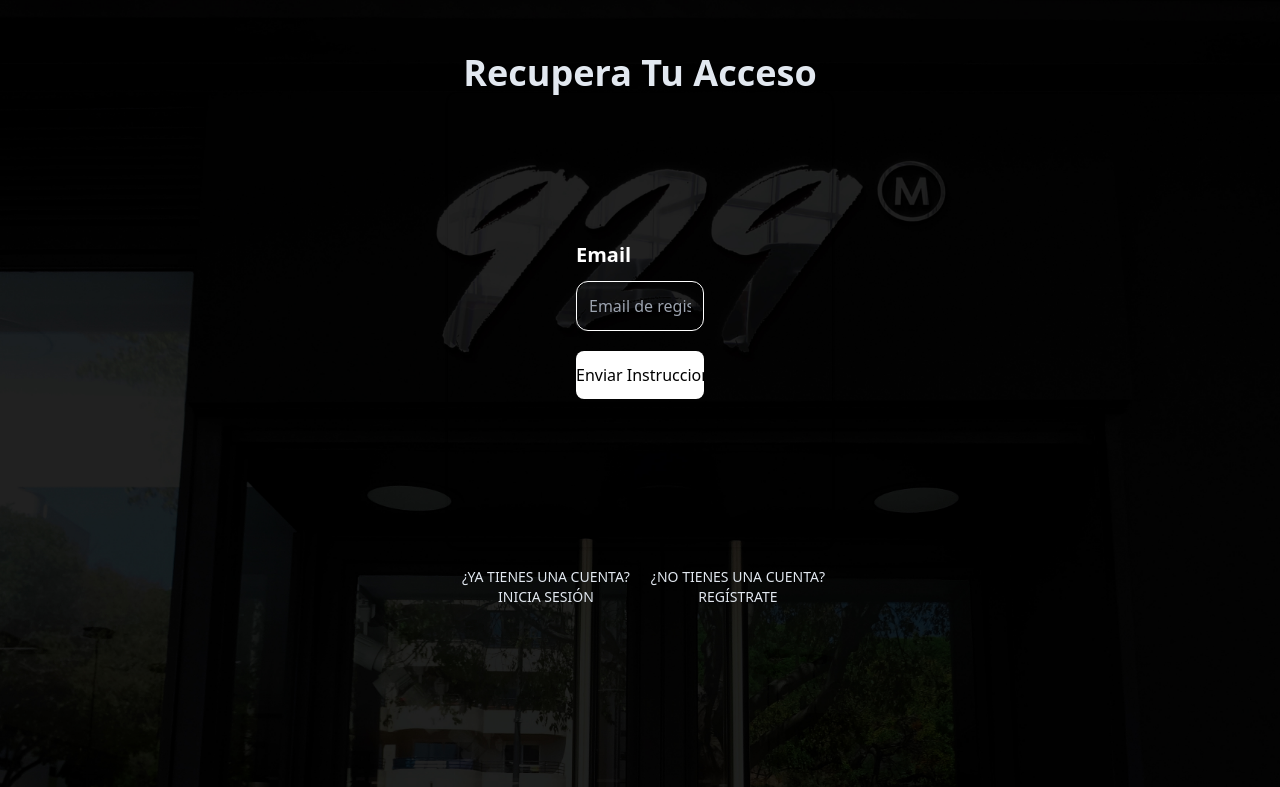
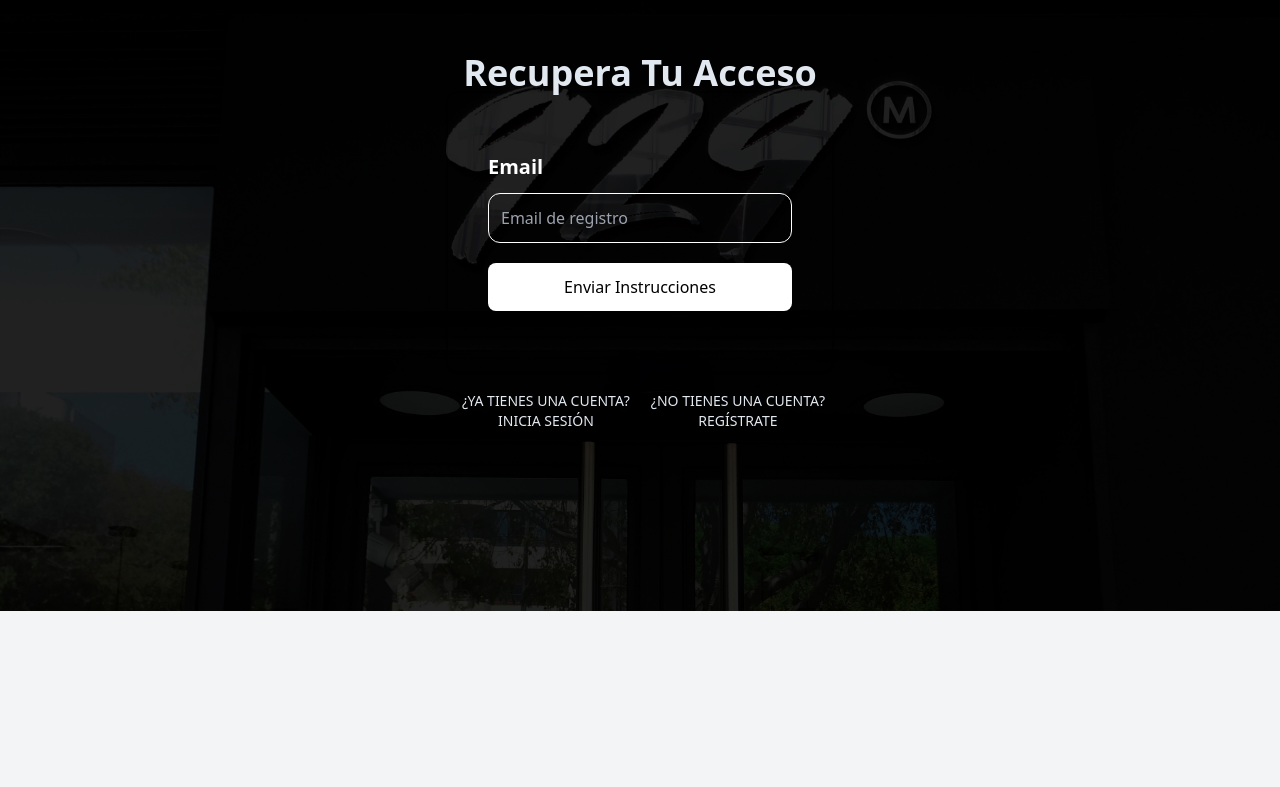
Before and after one commit to camilocodecali/gproyectos-frontend, a React (Vite) app: page /olvide-password in a window 1280 px wide. Shown: the part 107-894 px from the top of the page. After the commit the page ends 800 px from the top, so only its background shows below. Built offline with nearby package versions, Linux system fonts and the light colour scheme; no server answers.

Commit message:
Funcion de confirmar usuario, solicitar una nueva contraseña y crear una nueva contraseña funcionando

```diff
--- /dev/null
+++ b/src/config/clienteAxios.jsx
@@ -0,0 +1,7 @@
+import axios from "axios"
+
+const clienteAxios = axios.create({
+    baseURL: `${import.meta.env.VITE_BACKEND_URL}/api`
+})
+
+export default clienteAxios
--- a/src/paginas/ConfirmarCuenta.jsx
+++ b/src/paginas/ConfirmarCuenta.jsx
@@ -1,15 +1,56 @@
-import { Link } from "react-router-dom";
+import { useEffect, useState } from "react";
+import { useParams, Link } from "react-router-dom";
+import clienteAxios from "../config/clienteAxios";
+import Alerta from "../components/Alerta";
 
 const ConfirmarCuenta = () => {
+
+  const [ alerta, setAlerta ] = useState({})
+  const [cuentaConfirmada, setCuentaConfirmada ] = useState(false)
+
+  const params = useParams();
+  const {id} = params;
+
+  useEffect(()=>{
+    const confirmarCuenta = async () => {
+        try {
+          const url = `/usuarios/confirmar/${id}`;
+          const { data } = await clienteAxios(url)
+
+          setAlerta({
+            msg: data.msg,
+            error: false
+          })
+
+          setCuentaConfirmada(true)
+
+        } catch (error) {
+           setAlerta({
+            msg: error.response.data.msg,
+            error: true
+           })
+        }
+    }
+    confirmarCuenta()
+
+  },[])
+
+  const { msg } = alerta;
+
   return (
     <>
-      <h1 className="h-screen text-slate-200 font-black text-4xl capitalize text-center">
+      <h1 className="h-auto text-slate-200 font-black text-4xl capitalize text-center">
       Confirma tu cuenta
       </h1>
-
+      <div>
+        { msg && <Alerta alerta={alerta}/>}
+      </div>
+      {cuentaConfirmada && (
         <Link className="block text-center my-5 text-slate-200 uppercase text-sm" to="/">
           Inicia Sesión
         </Link>
+      )}
+
 
     </>
   )
--- a/src/paginas/Login.jsx
+++ b/src/paginas/Login.jsx
@@ -1,11 +1,35 @@
+import { useState } from "react"
 import { Link } from "react-router-dom"
+import Alerta from "../components/Alerta"
+import clienteAxios from "../config/clienteAxios"
 import logo from "/logo.png"
 
 const Login = () => {
+
+  const [email, setEmail ] = useState('')
+  const [password, setPassword ] = useState('')
+  const [alerta, setAlerta ] = useState({})
+
+  const handleSubmit = async e => {
+    e.preventDefault()
+
+    if([email, password].includes('')){
+      setAlerta({
+        msg: 'Todos los campos son obligatorios',
+        error: true
+      })
+      return
+    }
+  }
+
+
   return (
     <>
       <img className="h-auto max-w-xs mx-auto" src={logo}></img>
-      <form className="my-5 shadow rounded-lg p-10">
+      <form
+        className="my-5 shadow rounded-lg p-10"
+        onSubmit={handleSubmit}
+      >
         <div className="my-5">
           <label
             className="capitalize text-white block text-xl font-bold"
@@ -16,6 +40,8 @@ const Login = () => {
             type="email"
             placeholder="Email de registro"
             className="w-full mt-3 p-3 border rounded-xl border-white bg-transparent"
+            value={email}
+            onChange={e => setEmail(e.target.value)}
           />
         </div>
         <div className="my-5">
@@ -28,6 +54,8 @@ const Login = () => {
             type="password"
             placeholder="Password de registro"
             className="w-full mt-3 p-3 border rounded-xl border-white bg-transparent"
+            value={password}
+            onChange={e => setPassword(e.target.value)}
           />
         </div>
         <input
--- a/src/paginas/NuevaPassword.jsx
+++ b/src/paginas/NuevaPassword.jsx
@@ -1,13 +1,79 @@
-import { Link } from "react-router-dom";
+import { useState, useEffect } from "react";
+import { useParams, Link } from "react-router-dom";
+import clienteAxios from "../config/clienteAxios";
+import Alerta from "../components/Alerta";
 
 
 const NuevaPassword = () => {
+
+  const [ tokenValido, setTokenValido ] = useState(false)
+  const [ alerta, setAlerta] = useState({})
+  const [password, setPassword] = useState('')
+  const [passwordModificado, setPasswordModificado] = useState(false)
+
+  const params = useParams()
+  const { token } = params
+
+
+  useEffect(()=>{
+    const comprobarToken = async () => {
+      try {
+        await clienteAxios(`/usuarios/olvide-password/${token}`)
+        setTokenValido(true)
+      } catch (error) {
+        setAlerta({
+          msg: error.response.data.msg,
+          error: true
+        })
+      }
+    }
+    comprobarToken()
+  }, [])
+
+  const handleSubmit = async e =>{
+    e.preventDefault();
+
+    if(password.length < 6){
+      setAlerta({
+        msg:'El password debe de ser minimo de 6 caracteres',
+        error: true
+      })
+      return
+    }
+
+    try {
+      const url = `/usuarios/olvide-password/${token}`
+      const {data} = await clienteAxios.post(url, {password})
+      setAlerta({
+        msg:data.msg,
+        error: false
+      })
+
+      setPasswordModificado(true)
+    } catch (error) {
+      setAlerta({
+        msg:error.response.data.msg,
+        error: true
+      })
+    }
+
+  }
+
+  const { msg } = alerta
+
+
   return (
     <>
       <h1 className="text-slate-200 font-black text-4xl capitalize text-center">
       Reestablece tu password
       </h1>
-      <form className=" shadow rounded-lg p-32">
+      {msg && <Alerta alerta={alerta}/>}
+      {tokenValido && (
+        <>
+          <form
+            className=" shadow rounded-lg p-32"
+            onSubmit={handleSubmit}
+          >
           <div className="my-5">
               <label
                 className="capitalize text-white block text-xl font-bold"
@@ -19,7 +85,9 @@ const NuevaPassword = () => {
                 id="password"
                 type="password"
                 placeholder="Escribe la nueva Password"
-            className="w-full mt-3 p-3 border rounded-xl border-white bg-transparent"
+                className="w-full mt-3 p-3 border rounded-xl text-white border-white bg-transparent"
+                value={password}
+                onChange={e => setPassword(e.target.value)}
               />
             </div>
             <input
@@ -29,9 +97,14 @@ const NuevaPassword = () => {
               hover:cursor-pointer hover:bg-slate-300 transition-colors"
             />
           </form>
+        </>
+      )}
+            {passwordModificado && (
               <Link className="block text-center my-5 text-slate-200 uppercase text-sm" to="/">
               Inicia Sesión
             </Link>
+            )}
+
 
     </>
   )
--- a/src/paginas/OlvidePassword.jsx
+++ b/src/paginas/OlvidePassword.jsx
@@ -1,13 +1,51 @@
+import { useState } from "react";
 import { Link } from "react-router-dom";
+import Alerta from "../components/Alerta";
+import clienteAxios from "../config/clienteAxios";
 
 
 const OlvidePassword = () => {
+
+  const [ email, setEmail ] = useState("")
+  const [ alerta, setAlerta ] = useState({})
+
+  const handleSubmit = async e => {
+    e.preventDefault()
+
+    if(email == "" || email.length < 6){
+      setAlerta({
+        msg: "El email es obligatorio",
+        error: true
+      });
+      return
+    }
+
+    try {
+      const { data } = await clienteAxios.post(`/usuarios/olvide-password`, { email })
+      setAlerta({
+        msg: data.msg,
+        error: false
+      })
+    } catch (error) {
+      setAlerta({
+        msg: error.response.data.msg,
+        error: true
+      })
+    }
+  }
+
+  const { msg } = alerta;
+
   return (
     <>
       <h1 className="text-slate-200 font-black text-4xl capitalize text-center">
       Recupera tu acceso
       </h1>
-      <form className=" shadow rounded-lg p-32">
+      { msg && <Alerta alerta={alerta}/>}
+      <form
+          className=" shadow rounded-lg p-10"
+          onSubmit={handleSubmit}
+      >
 
         <div className="my-5">
           <label
@@ -20,7 +58,9 @@ const OlvidePassword = () => {
             id="email"
             type="email"
             placeholder="Email de registro"
-            className="w-full mt-3 p-3 border rounded-xl border-white bg-transparent"
+            className="w-full mt-3 p-3 border rounded-xl text-white border-white bg-transparent"
+            value={email}
+            onChange={e => setEmail(e.target.value)}
           />
         </div>
 
--- a/src/paginas/Registrar.jsx
+++ b/src/paginas/Registrar.jsx
@@ -1,7 +1,7 @@
 import { useState } from "react";
 import { Link } from "react-router-dom";
 import Alerta from "../components/Alerta";
-import axios from "axios"
+import clienteAxios from "../config/clienteAxios";
 
 const CARGO = ["Lider", "Colaborador", "Admin", "Cliente"]
 
@@ -50,7 +50,7 @@ const Registrar = () => {
     setAlerta({})
     //Crear un usuario nuevo
     try {
-      const { data } = await axios.post(`${import.meta.env.VITE_BACKEND_URL}/api/usuarios`, {nombre, email, telefono, cargo, fechaIngreso, identificacion, password});
+      const { data } = await clienteAxios.post(`/usuarios`, {nombre, email, telefono, cargo, fechaIngreso, identificacion, password});
       setAlerta({
         msg:data.msg,
         error: false
@@ -74,7 +74,7 @@ const Registrar = () => {
 
   }
 
-  const {msg} = alerta;
+  const {msg} = alerta
 
   return (
     <>
@@ -128,7 +128,7 @@ const Registrar = () => {
           <input
             id="telefono"
             type="number"
-            placeholder="Email de registro"
+            placeholder="Teléfono de registro"
             className="w-full mt-3 p-3 border text-white rounded-xl border-white bg-transparent"
             value={telefono}
             onChange={e => setTelefono(e.target.value)}
```
Lines whose indentation alone changed are shown as unchanged.
